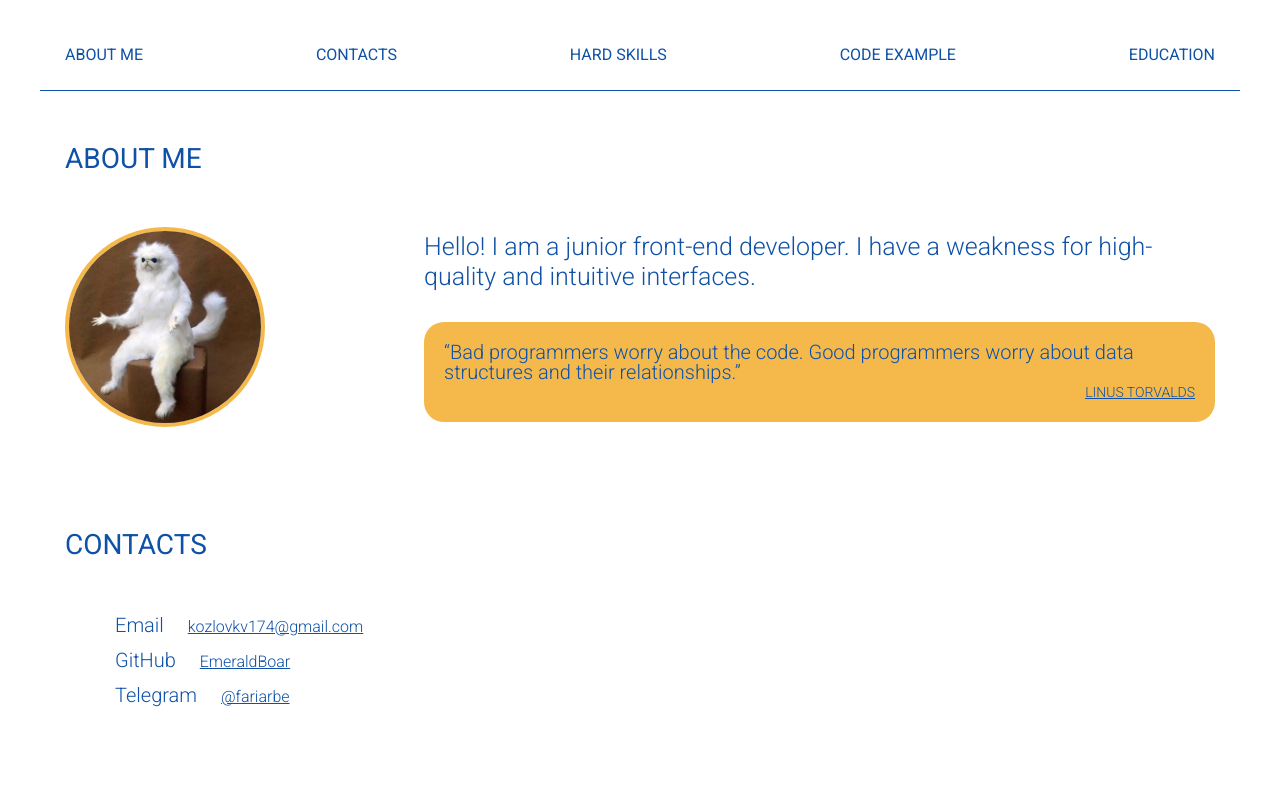
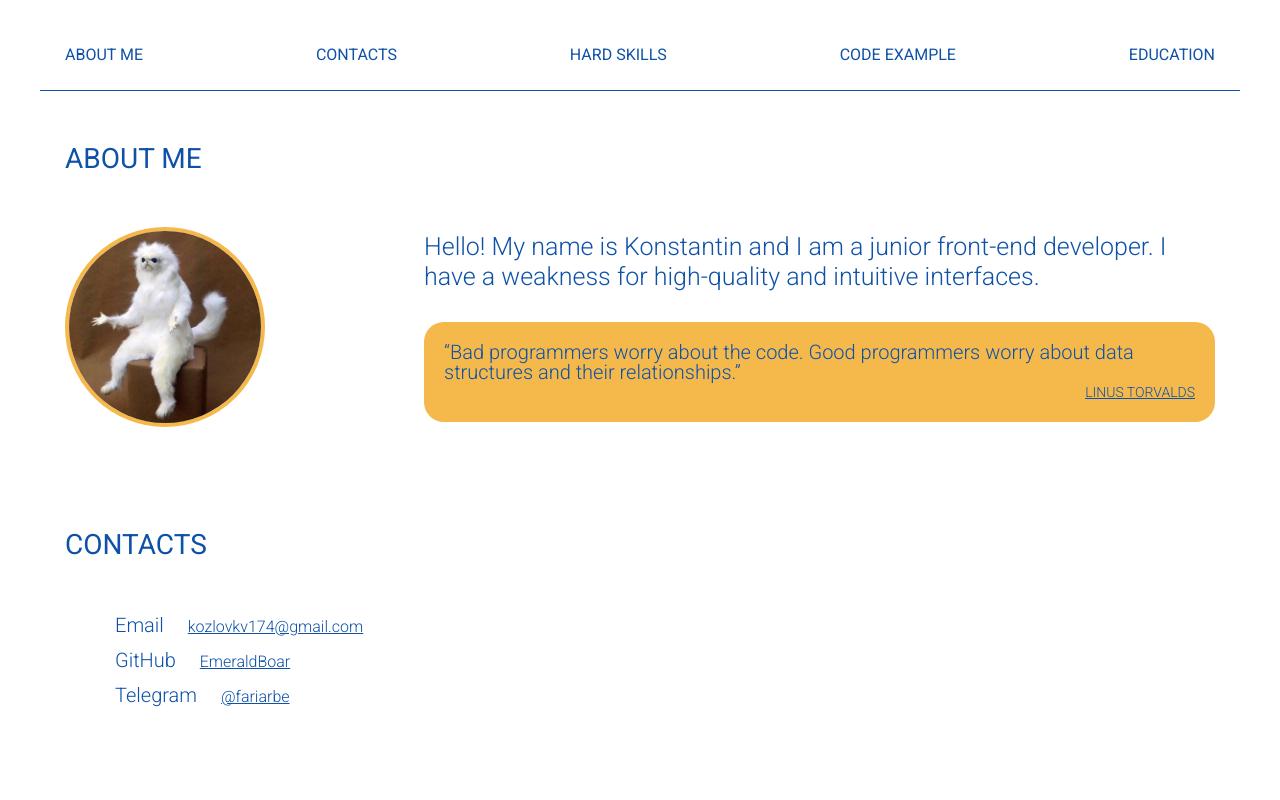
Before and after one commit to EmeraldBoar/rsschool-cv, a plain HTML site: page index.html in a window 1280 px wide. Shown: the top 800 px of the page. Drawn offline with nearby package versions, Linux system fonts and the light colour scheme.

Commit message:
fix: change text in "about me" block

```diff
--- a/index.html
+++ b/index.html
@@ -48,7 +48,8 @@
               <img class="about__photo" width="200" height="200" src="./img/29514257.jpeg" alt="">
             </div>
             <div class="about__column about__column--right">
-              <p class="about_text">Hello! I am a junior front-end developer. I have a weakness for high-quality and
+              <p class="about_text">Hello! My name is Konstantin and I am a junior front-end developer. I have a
+                weakness for high-quality and
                 intuitive
                 interfaces.</p>
               <div class="about__blockquote">
```
